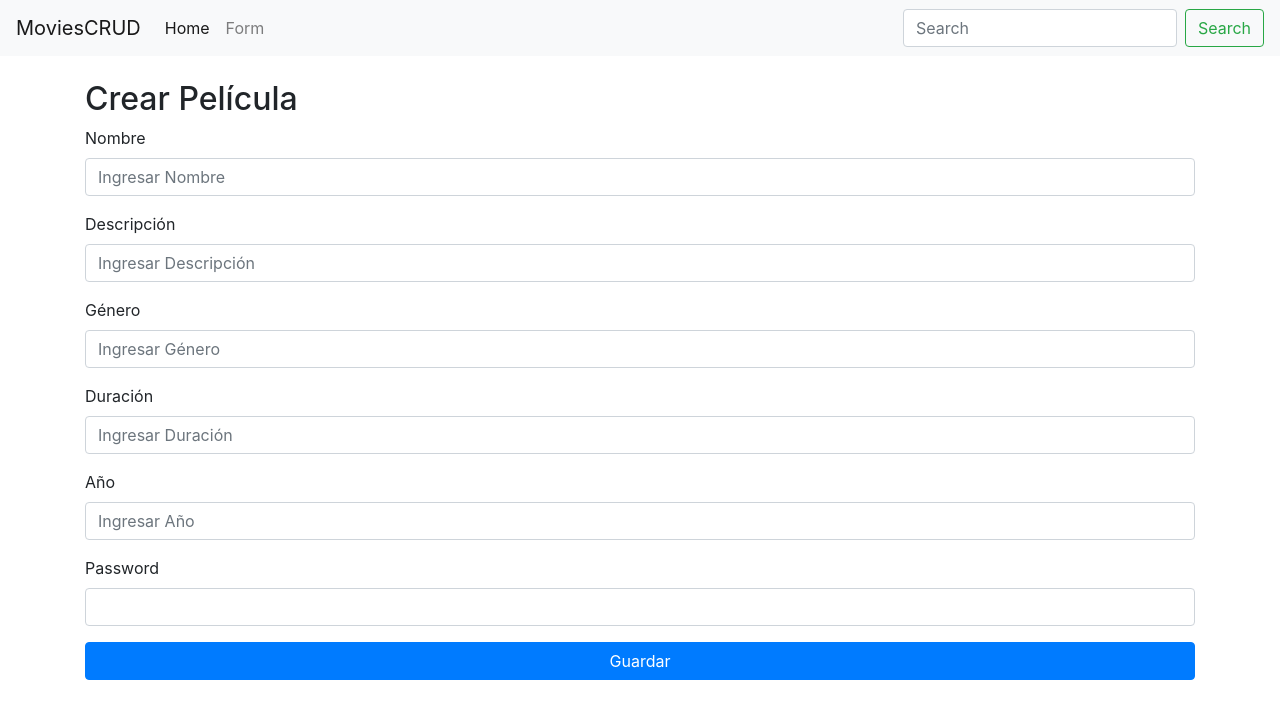
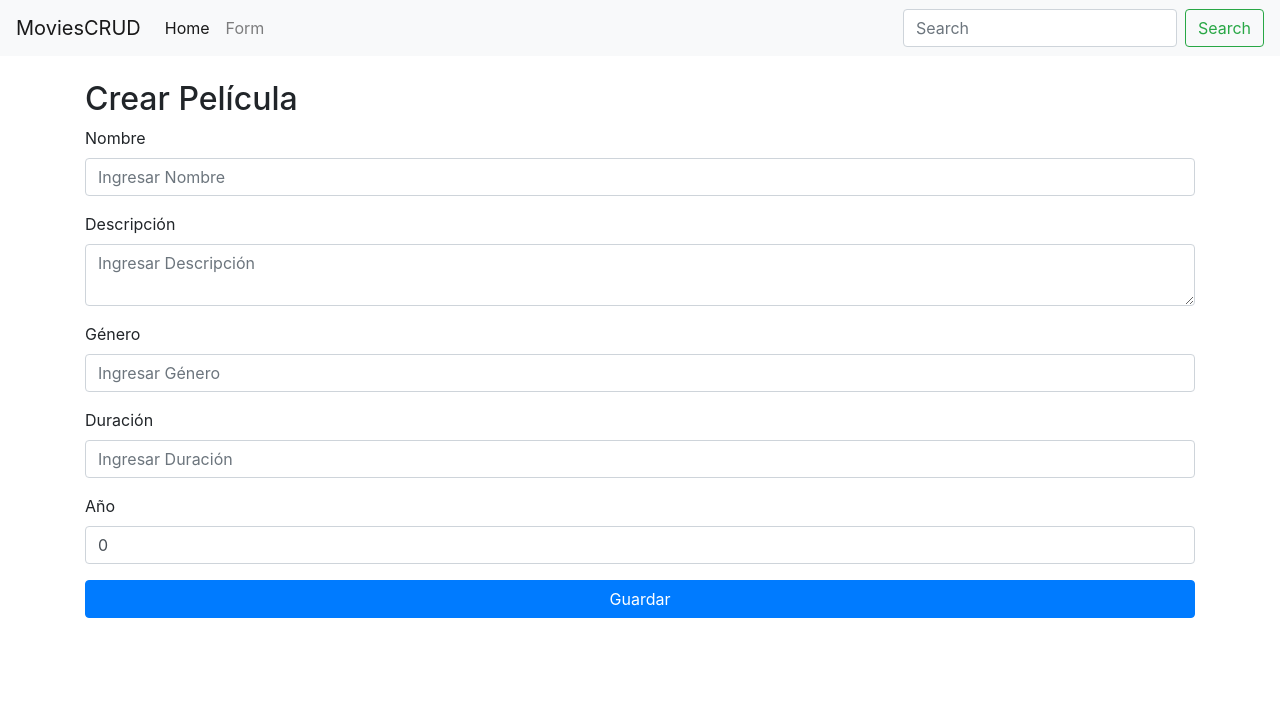
Before and after one commit to DiegoJuarezh/moviescrud, an Angular app: page /form in a window 1280 px wide. Shown: the top 718 px of the page. Built offline with nearby package versions, Linux system fonts and the light colour scheme.

Commit message:
Configurando vista form

```diff
--- a/src/app/app.module.ts
+++ b/src/app/app.module.ts
@@ -7,6 +7,7 @@ import { HomeComponent } from './home/home.component';
 import { FormComponent } from './form/form.component';
 import { Route,RouterModule } from '@angular/router';
 import { HttpClientModule } from '@angular/common/http';
+import { FormsModule } from '@angular/forms';
 const routes: Route[] = [
   {path:'',     component: HomeComponent},
   {path:'home', component: HomeComponent},
@@ -23,7 +24,8 @@ const routes: Route[] = [
     BrowserModule,
     AppRoutingModule,
     RouterModule.forRoot(routes),
-    HttpClientModule
+    HttpClientModule,
+    FormsModule
   ],
   providers: [],
   bootstrap: [AppComponent]
--- a/src/app/form/form.component.html
+++ b/src/app/form/form.component.html
@@ -1,30 +1,25 @@
 <h2>Crear Película</h2>
-<form>
+<div>
   <div class="form-group">
     <label for="name">Nombre</label>
-    <input type="text" class="form-control" id="name" placeholder="Ingresar Nombre">
+    <input [(ngModel)]="movie.name" type="text" class="form-control" id="name" placeholder="Ingresar Nombre">
   </div>
   <div class="form-group">
-    <label for="descripcion">Descripción</label>
-    <input type="text" class="form-control" id="descripcion" placeholder="Ingresar Descripción">
+    <label for="description">Descripción</label>
+    <textarea [(ngModel)]="movie.description" type="text" class="form-control" id="description" placeholder="Ingresar Descripción"></textarea>
   </div>
   <div class="form-group">
     <label for="genre">Género</label>
-    <input type="text" class="form-control" id="genre" placeholder="Ingresar Género">
+    <input [(ngModel)]="movie.genre" type="text" class="form-control" id="genre" placeholder="Ingresar Género">
   </div>
   <div class="form-group">
     <label for="duration">Duración</label>
-    <input type="text" class="form-control" id="duration" placeholder="Ingresar Duración">
+    <input [(ngModel)]="movie.duration" type="text" class="form-control" id="duration" placeholder="Ingresar Duración">
   </div>
   <div class="form-group">
     <label for="year">Año</label>
-    <input type="text" class="form-control" id="year" placeholder="Ingresar Año">
+    <input [(ngModel)]="movie.year" type="text" class="form-control" id="year" placeholder="Ingresar Año">
   </div>
 
-
-  <div class="form-group">
-    <label for="exampleInputPassword1">Password</label>
-    <input type="password" class="form-control" id="exampleInputPassword1">
-  </div>
-  <button type="submit" class="btn btn-primary btn-block">Guardar</button>
-</form>
+  <button (click)="saveMovie()" class="btn btn-primary btn-block">Guardar</button>
+</div>
--- a/src/app/form/form.component.ts
+++ b/src/app/form/form.component.ts
@@ -1,4 +1,5 @@
 import { Component, OnInit } from '@angular/core';
+import { Movie } from '../interfaces/movie';
 
 @Component({
   selector: 'app-form',
@@ -6,10 +7,21 @@ import { Component, OnInit } from '@angular/core';
   styleUrls: ['./form.component.css']
 })
 export class FormComponent implements OnInit {
+  movie: Movie = {
+    name: "",
+    description: "",
+    genre: "",
+    year: 0,
+    duration: ""
+  };
 
   constructor() { }
 
   ngOnInit(): void {
   }
 
+  saveMovie(){
+    console.log(this.movie);
+  }
+
 }
```
